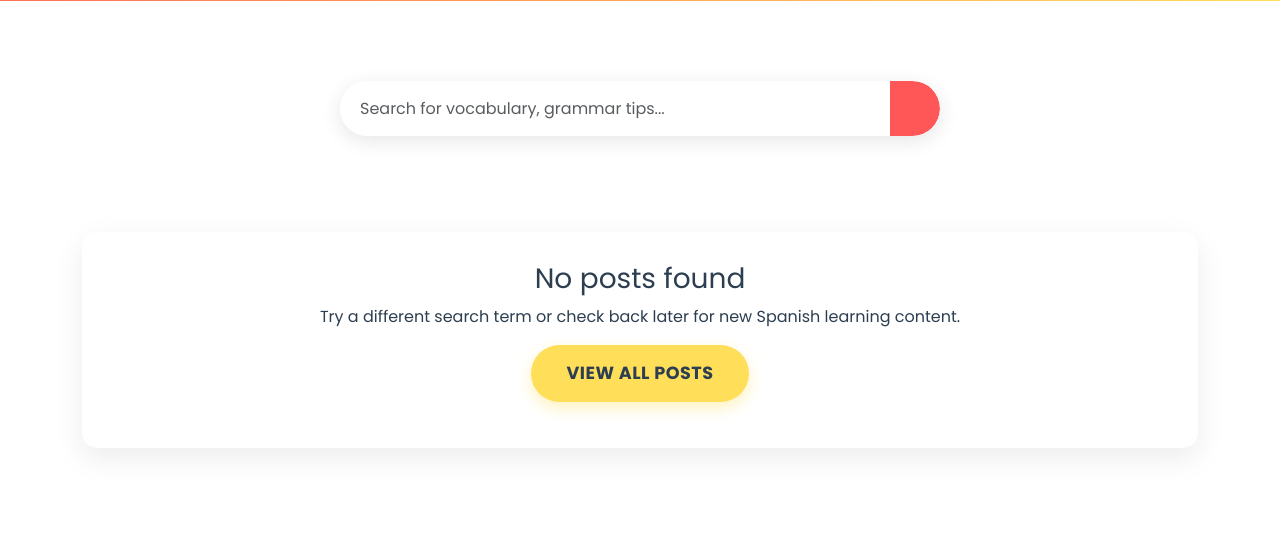
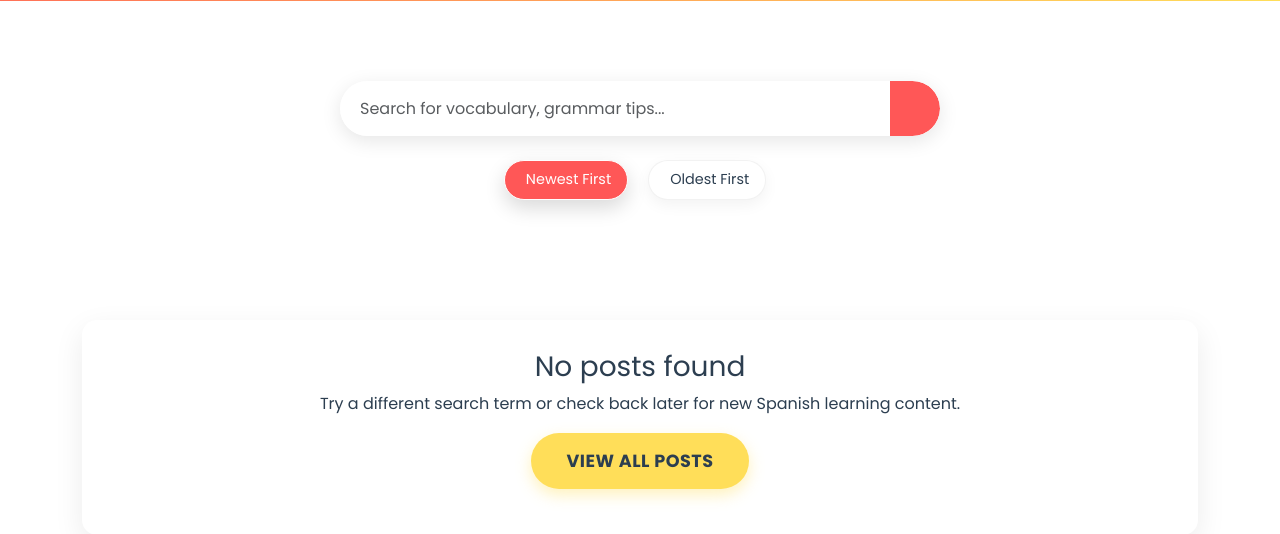
Before and after one commit to rencasipe/casipe, a Django app: template templates/blog/blog.html in a window 1280 px wide. Shown: the part 401-935 px from the top of the page. Run offline with Django 5.2, Linux system fonts and the light colour scheme; the template is opened without the code that fills it, so the values that code supplies are empty; some libraries are stand-ins or nearby versions.

```diff
--- a/blog/urls.py
+++ b/blog/urls.py
@@ -3,6 +3,10 @@ from . import views
 
 urlpatterns = [
     path('', views.blog, name='blog'),
-    path('post/<slug:slug>', views.post_page, name='post_page'),
+
+    path('post/<slug:slug>/', views.post_page, name='post_page'),
+
+
     path('blog/search/', views.search_posts, name='search_posts'),
+    #path('blog/<slug:slug>/', views.post_detail, name='post_detail'),
 ]
--- a/templates/base.html
+++ b/templates/base.html
@@ -18,7 +18,7 @@
     <link href="https://fonts.googleapis.com/css2?family=Poppins:wght@400;600;700&family=Montserrat:wght@700;800&display=swap" rel="stylesheet">
 
     <!-- Bootstrap -->
-    <link href="https://cdn.jsdelivr.net/npm/bootstrap@5.3.7/dist/css/bootstrap.min.css" rel="stylesheet" integrity="sha384-LN+7fdVzj6u52u30Kp6M/trliBMCMKTyK833zpbD+pXdCLuTusPj697FH4R/5mcr" crossorigin="anonymous">
+    <link href="https://cdn.jsdelivr.net/npm/bootstrap@5.3.8/dist/css/bootstrap.min.css" rel="stylesheet" integrity="sha384-sRIl4kxILFvY47J16cr9ZwB07vP4J8+LH7qKQnuqkuIAvNWLzeN8tE5YBujZqJLB" crossorigin="anonymous">
 
 
     <!-- Custom CSS -->
@@ -37,8 +37,7 @@
     {% include 'partials/_footer.html' %}
 
     <!-- Bootstrap JS Bundle with Popper -->
-    <script src="https://cdn.jsdelivr.net/npm/bootstrap@5.3.7/dist/js/bootstrap.bundle.min.js" integrity="sha384-ndDqU0Gzau9qJ1lfW4pNLlhNTkCfHzAVBReH9diLvGRem5+R9g2FzA8ZGN954O5Q" crossorigin="anonymous"></script>
-
+    <script src="https://cdn.jsdelivr.net/npm/bootstrap@5.3.8/dist/js/bootstrap.bundle.min.js" integrity="sha384-FKyoEForCGlyvwx9Hj09JcYn3nv7wiPVlz7YYwJrWVcXK/BmnVDxM+D2scQbITxI" crossorigin="anonymous"></script>
 
 
     <!-- Add this at the end of your base.html before closing body tag -->
--- a/templates/blog/blog.html
+++ b/templates/blog/blog.html
@@ -27,6 +27,22 @@
                         </button>
                     </div>
                 </form>
+
+                <!-- Sort Buttons -->
+                <div class="row mb-4 mt-4">
+                    <div class="col-12 text-center">
+                        <div class="sort-buttons">
+                            <a href="?sort=newest{% if search_query %}&q={{ search_query }}{% endif %}"
+                               class="btn btn-category {% if request.GET.sort == 'newest' or not request.GET.sort %}active{% endif %}">
+                                <i class="fas fa-arrow-down"></i> Newest First
+                            </a>
+                            <a href="?sort=oldest{% if search_query %}&q={{ search_query }}{% endif %}"
+                               class="btn btn-category {% if request.GET.sort == 'oldest' %}active{% endif %}">
+                                <i class="fas fa-arrow-up"></i> Oldest First
+                            </a>
+                        </div>
+                    </div>
+                </div>
             </div>
         </div>
 
@@ -98,7 +114,7 @@
                     <ul class="pagination justify-content-center">
                         {% if posts.has_previous %}
                         <li class="page-item">
-                            <a class="page-link" href="?page={{ posts.previous_page_number }}{% if search_query %}&q={{ search_query }}{% endif %}" aria-label="Previous">
+                            <a class="page-link" href="?page={{ posts.previous_page_number }}{% if search_query %}&q={{ search_query }}{% endif %}{% if request.GET.sort %}&sort={{ request.GET.sort }}{% endif %}" aria-label="Previous">
                                 <i class="fas fa-chevron-left"></i>
                             </a>
                         </li>
@@ -112,13 +128,15 @@
                         {% if posts.number == i %}
                         <li class="page-item active"><span class="page-link">{{ i }}</span></li>
                         {% elif i > posts.number|add:'-3' and i < posts.number|add:'3' %}
-                        <li class="page-item"><a class="page-link" href="?page={{ i }}{% if search_query %}&q={{ search_query }}{% endif %}">{{ i }}</a></li>
+                        <li class="page-item">
+                            <a class="page-link" href="?page={{ i }}{% if search_query %}&q={{ search_query }}{% endif %}{% if request.GET.sort %}&sort={{ request.GET.sort }}{% endif %}">{{ i }}</a>
+                        </li>
                         {% endif %}
                         {% endfor %}
 
                         {% if posts.has_next %}
                         <li class="page-item">
-                            <a class="page-link" href="?page={{ posts.next_page_number }}{% if search_query %}&q={{ search_query }}{% endif %}" aria-label="Next">
+                            <a class="page-link" href="?page={{ posts.next_page_number }}{% if search_query %}&q={{ search_query }}{% endif %}{% if request.GET.sort %}&sort={{ request.GET.sort }}{% endif %}" aria-label="Next">
                                 <i class="fas fa-chevron-right"></i>
                             </a>
                         </li>
@@ -308,15 +326,28 @@
     transition: all 0.3s ease;
     box-shadow: 0 5px 15px rgba(0, 0, 0, 0.05);
     border: 1px solid rgba(0, 0, 0, 0.05);
+    text-decoration: none;
+    display: inline-block;
 }
 
 .btn-category:hover {
     background-color: var(--primary-color);
     color: white;
     transform: translateY(-3px);
+    text-decoration: none;
 }
 
-.category-buttons {
+.btn-category.active {
+    background-color: var(--primary-color);
+    color: white;
+    box-shadow: 0 8px 20px rgba(0, 0, 0, 0.15);
+}
+
+.btn-category i {
+    margin-right: 5px;
+}
+
+.sort-buttons {
     display: flex;
     flex-wrap: wrap;
     justify-content: center;
@@ -410,6 +441,11 @@
     .subscribe-text {
         font-size: 0.9rem;
     }
+
+    .btn-category {
+        font-size: 0.85rem;
+        padding: 6px 12px;
+    }
 }
 </style>
 {% endblock %}
```
Also changed, not shown: blog/views.py (+33 -15 lines).
